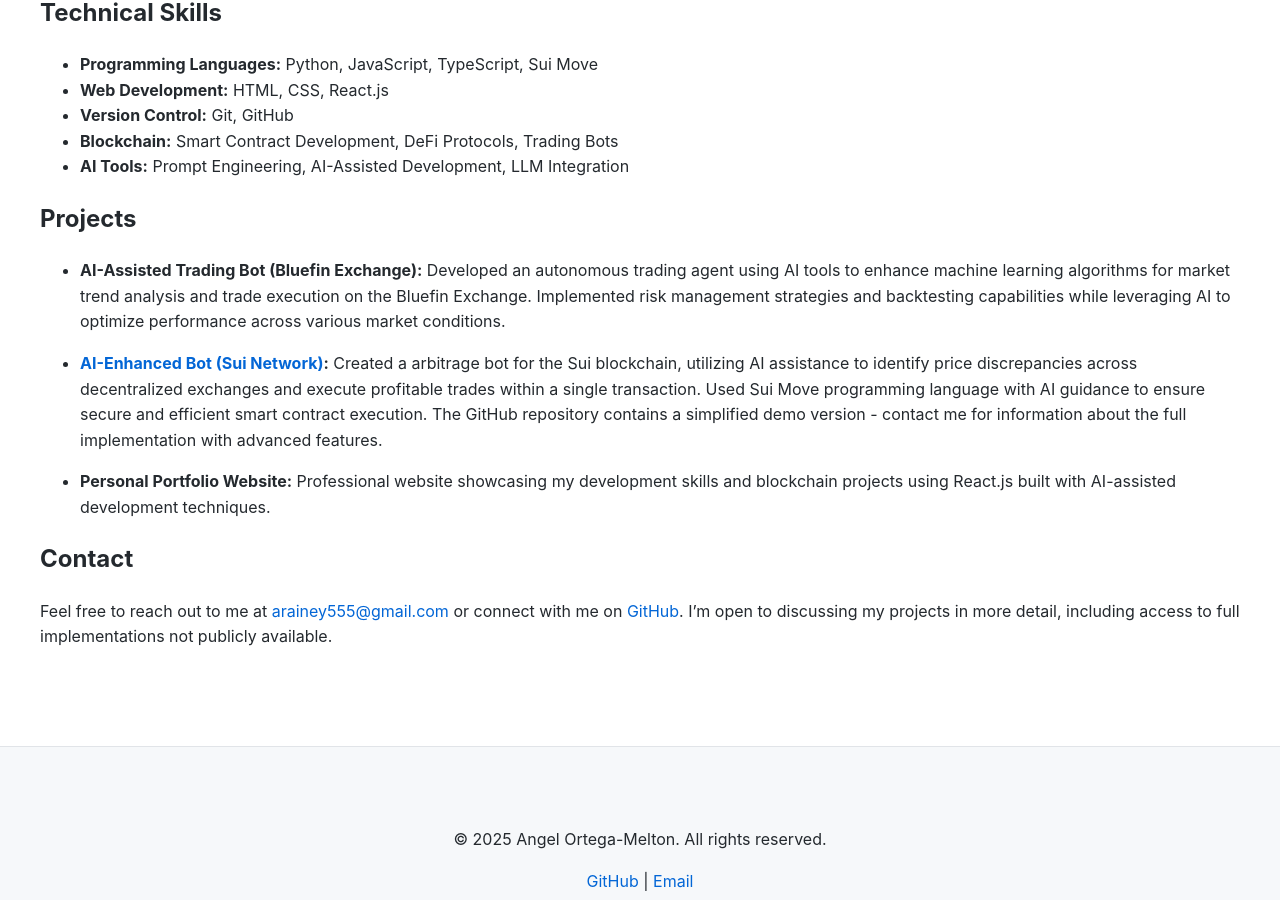
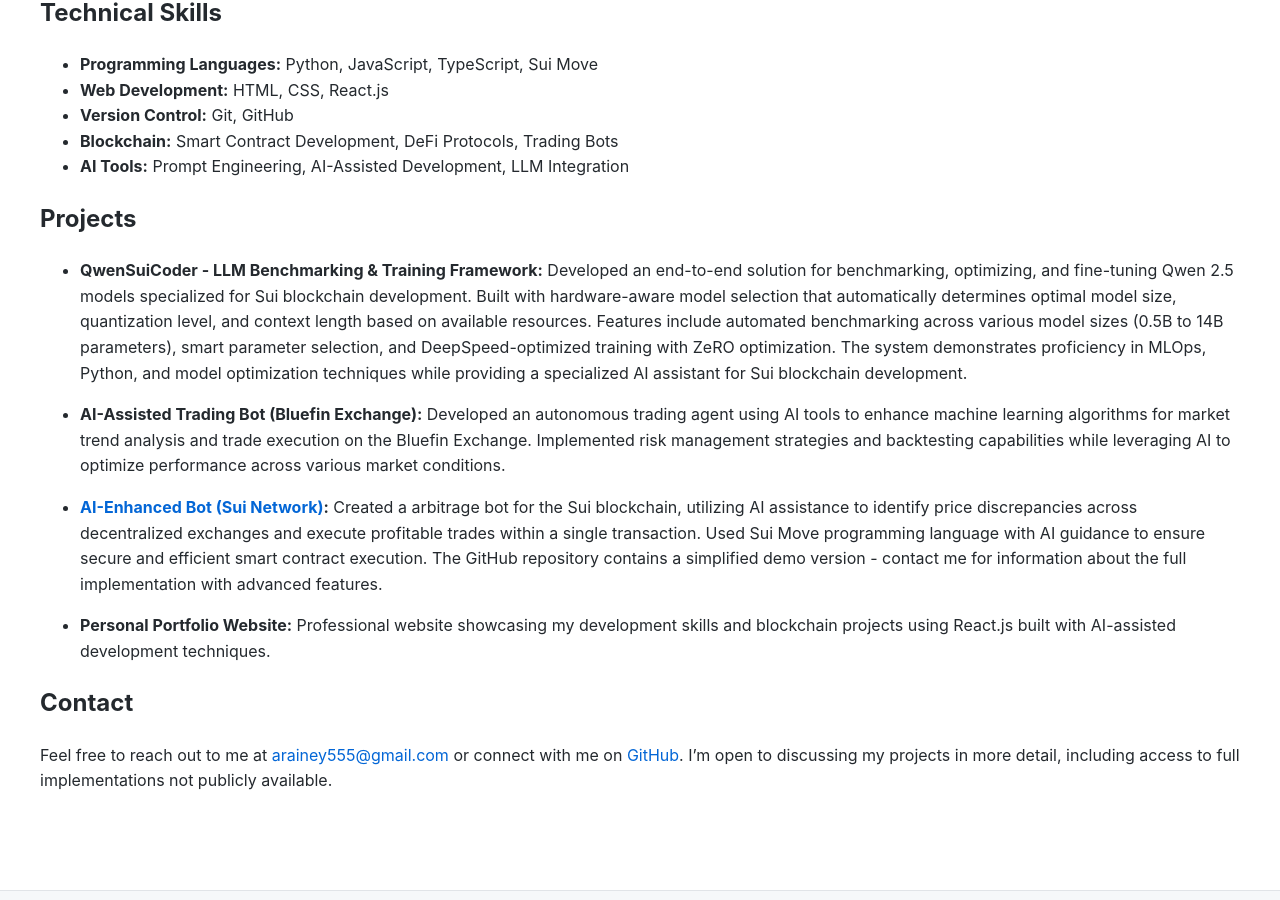
Before and after one commit to aortegamel/Personal-Website, a Jekyll site: the page built from about.md, in a window 1280 px wide and 900 px high, scrolled down 539 px. Built offline with Jekyll 4.4.1, drawn with Linux system fonts in a browser that asks for light colours.

Commit message:
Add QwenSuiCoder project to portfolio

```diff
--- a/about.md
+++ b/about.md
@@ -18,6 +18,8 @@
 
 ## Projects
 
+- **QwenSuiCoder - LLM Benchmarking & Training Framework:** Developed an end-to-end solution for benchmarking, optimizing, and fine-tuning Qwen 2.5 models specialized for Sui blockchain development. Built with hardware-aware model selection that automatically determines optimal model size, quantization level, and context length based on available resources. Features include automated benchmarking across various model sizes (0.5B to 14B parameters), smart parameter selection, and DeepSpeed-optimized training with ZeRO optimization. The system demonstrates proficiency in MLOps, Python, and model optimization techniques while providing a specialized AI assistant for Sui blockchain development.
+
 - **AI-Assisted Trading Bot (Bluefin Exchange):** Developed an autonomous trading agent using AI tools to enhance machine learning algorithms for market trend analysis and trade execution on the Bluefin Exchange. Implemented risk management strategies and backtesting capabilities while leveraging AI to optimize performance across various market conditions.
 
 - **[AI-Enhanced  Bot (Sui Network)](https://github.com/Angel Ortega-Melton/SuiFlashBotTemplate):** Created a  arbitrage bot for the Sui blockchain, utilizing AI assistance to identify price discrepancies across decentralized exchanges and execute profitable trades within a single transaction. Used Sui Move programming language with AI guidance to ensure secure and efficient smart contract execution. The GitHub repository contains a simplified demo version - contact me for information about the full implementation with advanced features.
```
